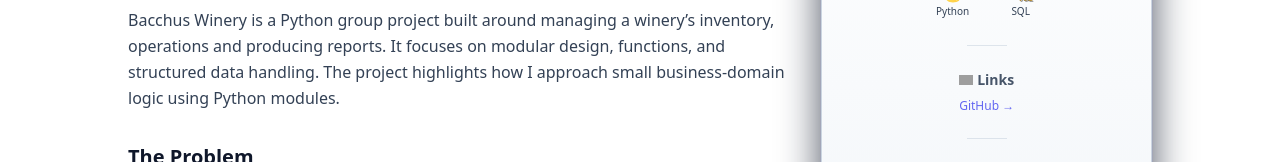
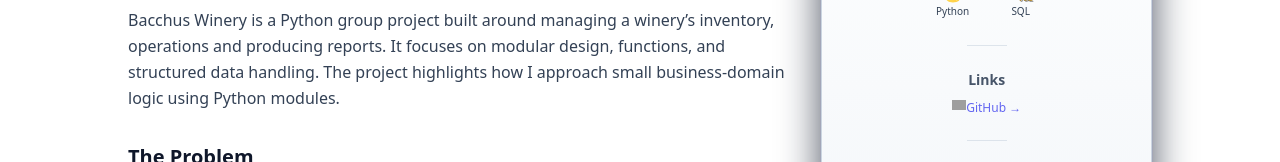
Before and after one commit to J-Pedersen/dev-portfolio, a React (Vite) app: page /dev-portfolio/projects/bacchus-winery-python in a window 1280 px wide. Shown: the part 436-598 px from the top of the page. Built offline with nearby package versions, Linux system fonts and the light colour scheme; grey boxes are pictures that could not be loaded.

Commit message:
altered link spacing again

```diff
--- a/src/pages/ProjectDetail.jsx
+++ b/src/pages/ProjectDetail.jsx
@@ -196,8 +196,7 @@ const ProjectDetail = () => {
 
           {/* LINKS */}
           <div className="space-y-2 text-center w-full">
-            <div className="flex items-center justify-center gap-1 text-slate-600 dark:text-slate-300 mb-2">
-              <BrandIcon name="github" size={14} />
+            <div className="flex items-center justify-center gap-1 text-slate-600 dark:text-slate-300">
               <h3 className="text-sm font-semibold">Links</h3>
             </div>
 
@@ -208,6 +207,7 @@ const ProjectDetail = () => {
                 rel="noreferrer"
                 className="block text-brand hover:text-brand-soft transition"
               >
+                <BrandIcon name="github" size={14} />
                 GitHub →
               </a>
             )}
```
